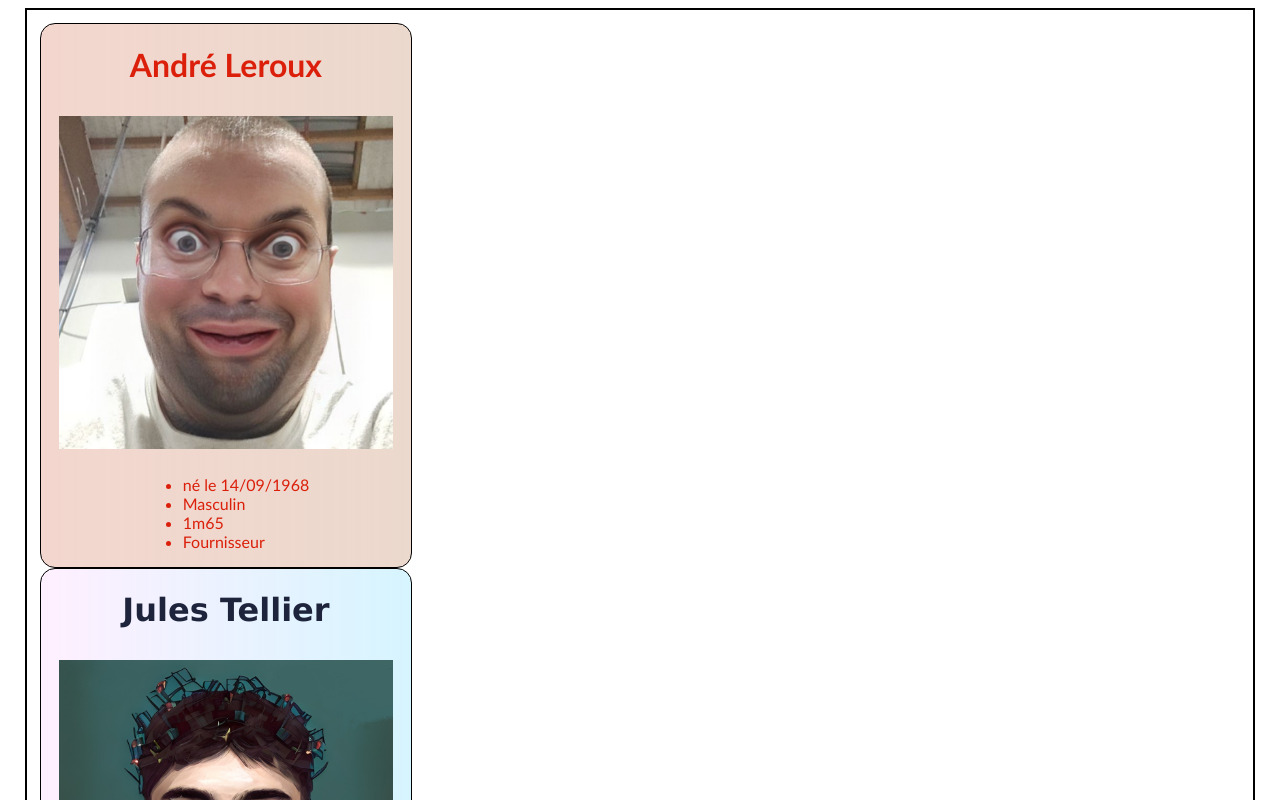
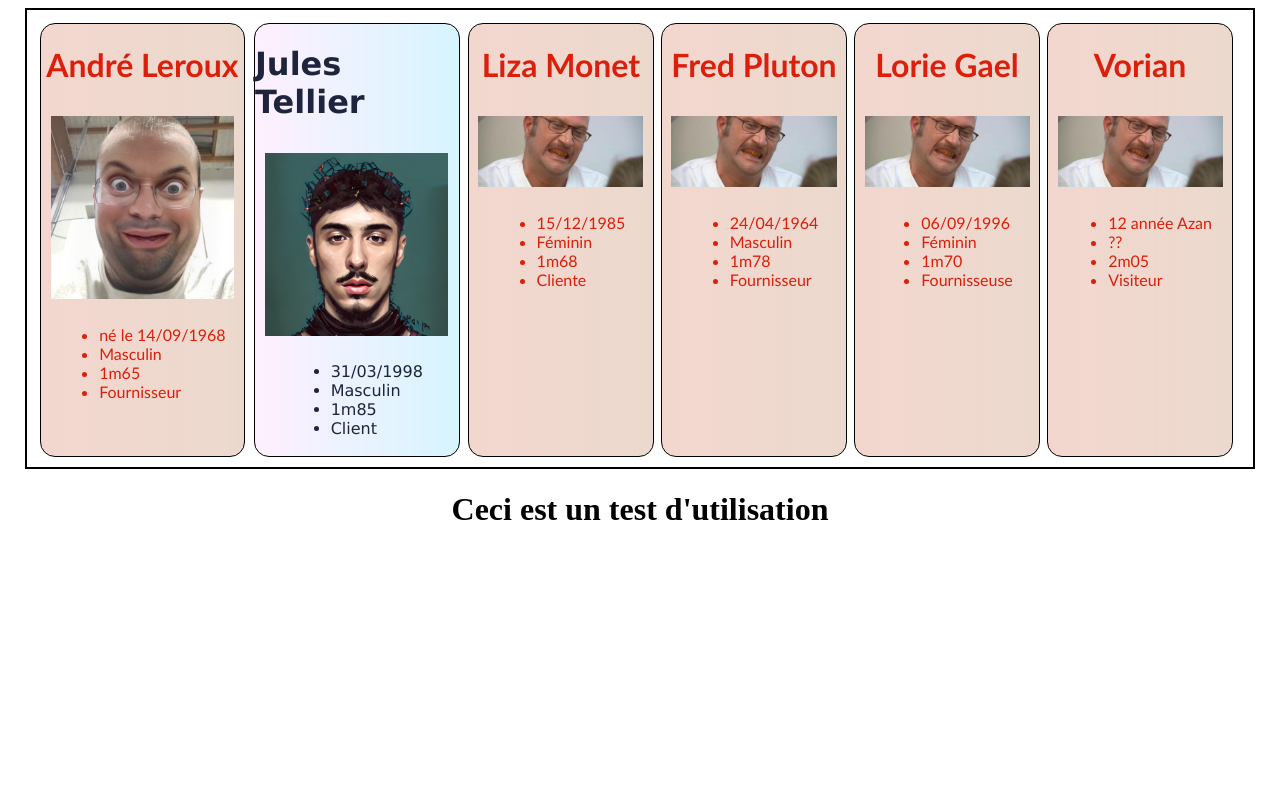
Before and after one commit to ASAPJulio/Angular-exercise-Directory-card, an Angular app: page / in a window 1280 px wide. Shown: the top 800 px of the page. Built offline with nearby package versions, Linux system fonts and the light colour scheme.

Commit message:
fix: add div class contactList to fix the visual and havec one line card

```diff
--- a/src/app/app.component.css
+++ b/src/app/app.component.css
@@ -7,13 +7,14 @@ main {
 
 .encadre {
     display: flex;
+    flex-direction: row;
     width: 95%;
     padding: 1%;
     justify-content: space-around;
     border: 2px solid black;
 }
 
- @media (max-width: 1800px) {
+ /* @media (max-width: 1800px) {
     .encadre {
         padding: 0;
     }
@@ -47,4 +48,4 @@ main {
         flex-direction: column;
         padding: 3% 10%;
     }
-}
+} */
--- a/src/app/identity-card/identity-card.component.css
+++ b/src/app/identity-card/identity-card.component.css
@@ -6,6 +6,7 @@ img {
 
 .card {
     width: 95%;
+    height: 100%;
     display: flex;
     flex-direction: column;
     align-items: center;
@@ -20,5 +21,13 @@ img {
 .supplierCard {
     background-image: linear-gradient(to right, rgba(215, 122, 96, 0.3),rgba(158, 64, 5, 0.2));
     color:#db1f0a ;
+    width: 95%;
+    height: 100%;
+    display: flex;
+    flex-direction: column;
+    align-items: center;
+    border: solid 1px;
+    border-radius: 15px;
+    border: solid 1px black;
     font-family: 'Gill Sans', 'Gill Sans MT', Calibri, 'Trebuchet MS', sans-serif;
 }
--- a/src/app/identity-card/identity-card.component.ts
+++ b/src/app/identity-card/identity-card.component.ts
@@ -1,4 +1,4 @@
-import { Component, Input} from '@angular/core';
+import { Component, Input, OnInit} from '@angular/core';
 import { ContactModel } from 'src/contact.model';
 
 @Component({
@@ -7,9 +7,15 @@ import { ContactModel } from 'src/contact.model';
   styleUrls: ['./identity-card.component.css']
 })
 
-export class IdentityCardComponent {
+export class IdentityCardComponent implements OnInit {
 
- @Input() contactType!: ContactModel;
+  @Input() contactType!: ContactModel;
+
+  ngOnInit(): void {
+    if (!this.contactType.imageInfo){
+      this.contactType.imageInfo = "/assets/img/no-pic.jpg"
+    }
+  }
 
   title = 'AnnuaireAngular';
 }
--- a/src/app/list-contacts/list-contacts.component.css
+++ b/src/app/list-contacts/list-contacts.component.css
@@ -0,0 +1,4 @@
+.contactList {
+    display: flex;
+    flex-direction: row;
+}
--- a/src/app/list-contacts/list-contacts.component.html
+++ b/src/app/list-contacts/list-contacts.component.html
@@ -1,3 +1,5 @@
+<div class="contactList">
 <div *ngFor="let tmp of contactTab">
     <app-identity-card [contactType]="tmp"></app-identity-card>
 </div>
+</div>
--- a/src/app/list-contacts/list-contacts.component.ts
+++ b/src/app/list-contacts/list-contacts.component.ts
@@ -31,7 +31,7 @@ export class ListContactsComponent implements OnInit {
       },
       {
         imageInfo: "",
-        nameInfo: "Mathilde Monet",
+        nameInfo: "Liza Monet",
         birthdayDate: "15/12/1985",
         sexeInfo: "Féminin",
         heightInfo: "1m68",
@@ -47,7 +47,7 @@ export class ListContactsComponent implements OnInit {
       },
       {
         imageInfo: "",
-        nameInfo: "Elsa Gael",
+        nameInfo: "Lorie Gael",
         birthdayDate: "06/09/1996",
         sexeInfo: "Féminin",
         heightInfo: "1m70",
@@ -59,7 +59,7 @@ export class ListContactsComponent implements OnInit {
         birthdayDate: "12 année Azan",
         sexeInfo: "??",
         heightInfo: "2m05",
-        typeInfo: "Fournisseur"
+        typeInfo: "Visiteur"
       },
     ]
   }
```
Also changed, not shown: src/assets/img/no-pic.jpg (added).
